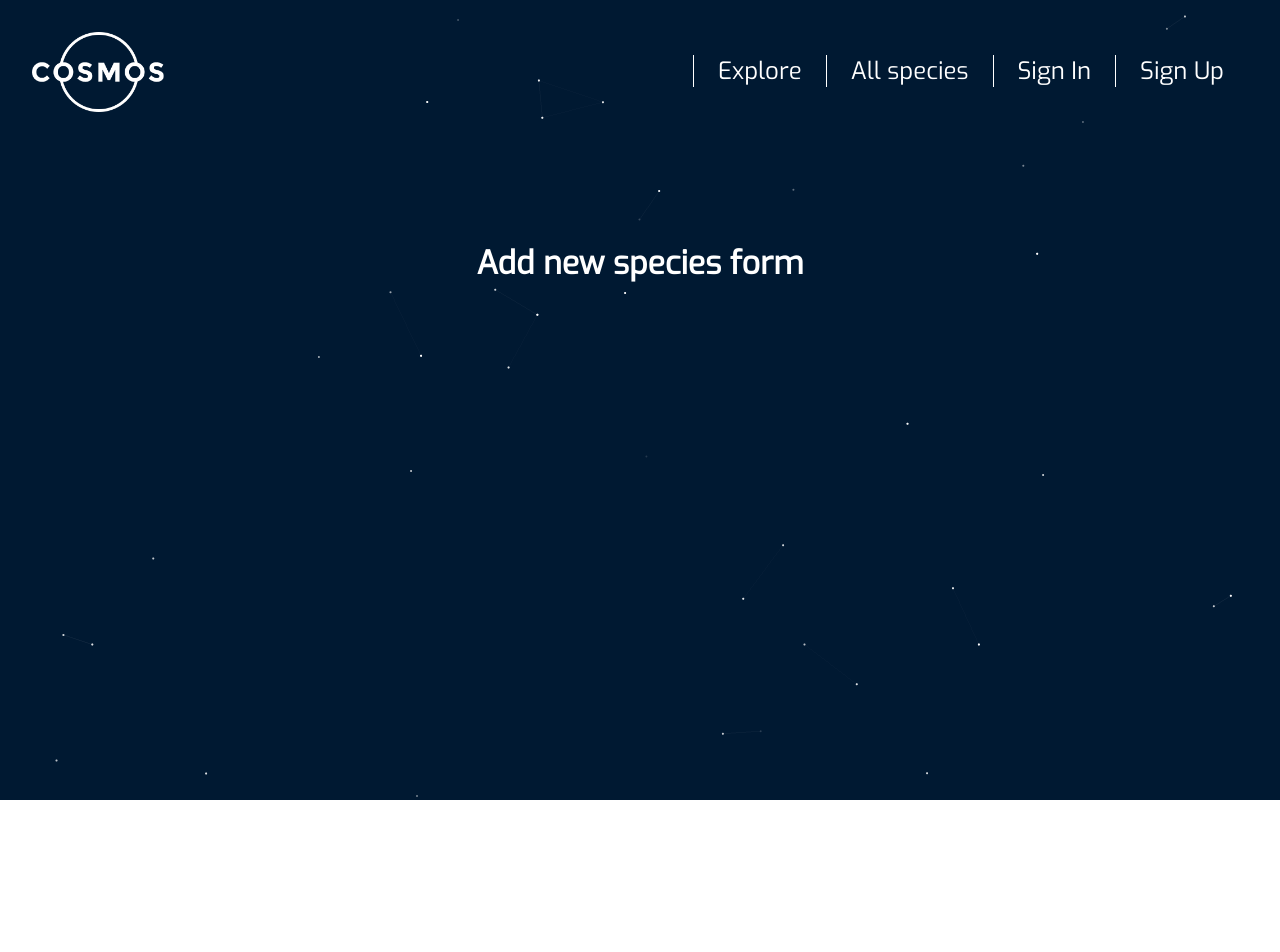
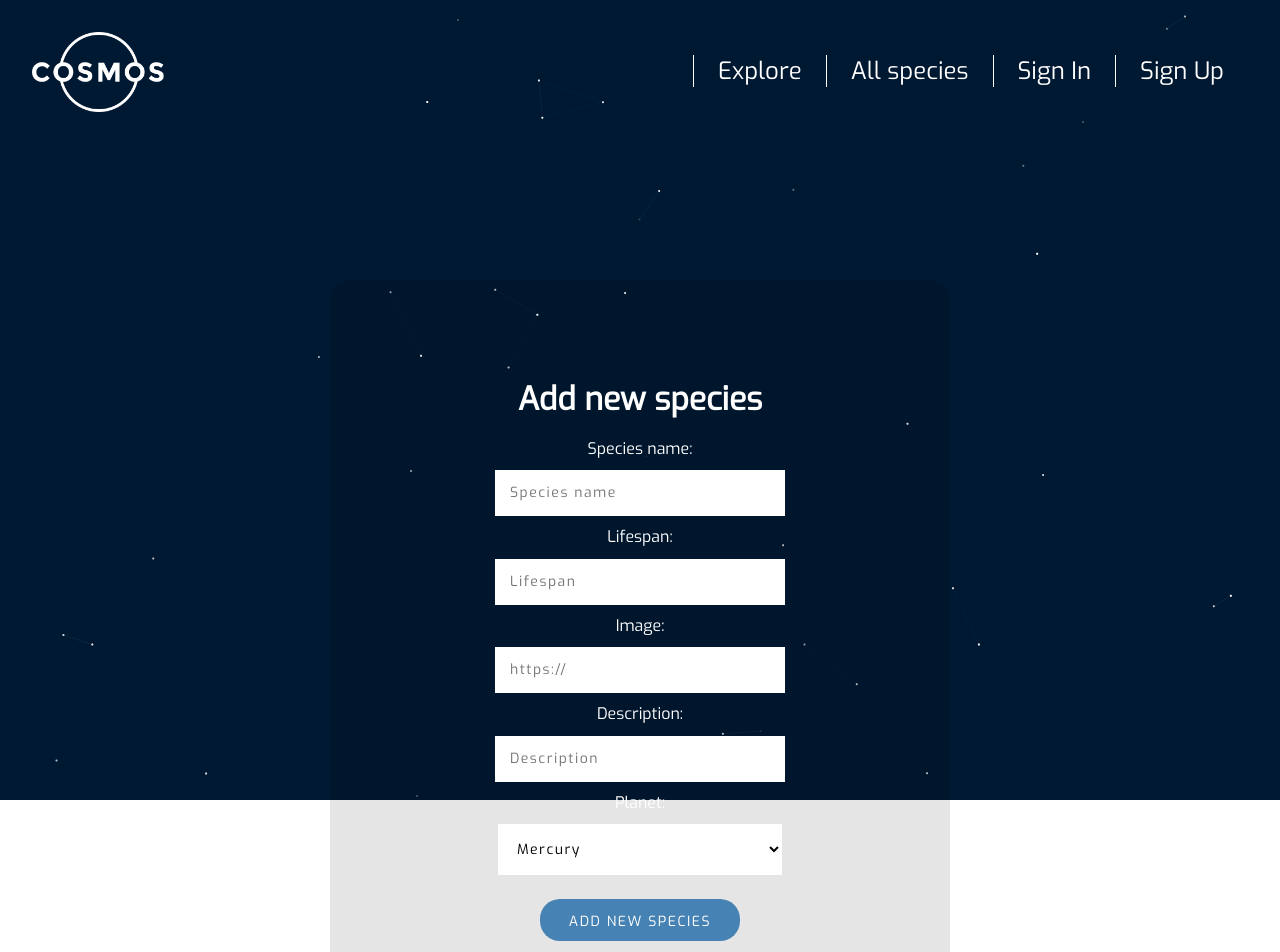
Before and after one commit to VeselaVideva/cosmos-react-app, a React (Create React App) app: page /populate in a window 1280 px wide. Shown: the top 952 px of the page. Before the commit the page ends 800 px from the top, so only its background shows below. Built offline with nearby package versions, Linux system fonts and the light colour scheme; no server answers.

Commit message:
Add page for Create new species

```diff
--- a/src/components/Populate/Populate.css
+++ b/src/components/Populate/Populate.css
@@ -4,3 +4,53 @@
     padding: 5rem;
     margin: 0 auto;
 }
+
+.populate form {
+    display: flex;
+    flex-direction: column;
+    align-items: center;
+    width: 460px;
+    background-color: rgba(0, 0, 0, .1);
+    border-radius: 20px;
+    margin: 5% auto;
+    padding: 5rem;
+}
+
+.populate form input {
+    font-size: 0.875rem;
+    margin: 12px;
+    padding: 15px;
+    width: 260px;
+    border: none;
+    background-color: #fff;
+    letter-spacing: 1.5px;
+}
+
+.populate form select {
+    font-size: 0.875rem;
+    margin: 12px;
+    padding: 15px;
+    width: 284px;
+    border: none;
+    background-color: #fff;
+    letter-spacing: 1.5px;
+}
+
+input:focus,
+select:focus {
+    outline: none;
+}
+
+.populate form .submit {
+    background-color: #4682b4;
+    cursor: pointer;
+    width: 200px;
+    height: 42px;
+    text-transform: uppercase;
+    border-radius: 20px;
+    color: #fff;
+}
+
+.populate form .submit:hover {
+    background-color: #3e79ab;
+}
--- a/src/components/Populate/Populate.js
+++ b/src/components/Populate/Populate.js
@@ -1,9 +1,69 @@
 import './Populate.css';
+import { useHistory } from 'react-router-dom';
+import { useAuth } from '../../services/authService';
+import { addNew } from '../../services/speciesService';
 
-const Populate = () => {
+const Populate = ({
+    history
+}) => {
+    let historyHook = useHistory();
+
+    const currentUser = useAuth();
+
+    const onFormSubmit = async (e) => {
+        e.preventDefault();
+
+        const formData = new FormData(e.target);
+        const species = formData.get('species').trim();
+        const lifespan = formData.get('lifespan').trim();
+        const image = formData.get('image').trim();
+        const description = formData.get('description').trim();
+        const planet = formData.get('planet').trim();
+        const owner = currentUser.email;
+
+        if (species === '' || lifespan === '' || image === '' || description === '' || planet === null) {
+            throw new Error(`All fields are required!`);
+        }
+
+        await addNew({ species, lifespan, image, description, planet, owner })
+            .then(() => {
+                console.log('Success');
+                e.target.reset();
+                return owner;
+            })
+            .catch((err) => {
+                console.log(err.message);
+            })
+
+        historyHook.push('/all-species');
+    }
+
     return (
         <div className="populate">
-            <h1>Add new species form</h1>
+            <form onSubmit={onFormSubmit}>
+                <h1>Add new species</h1>
+                <label htmlFor="species">Species name:</label>
+                <input type="text" name="species" placeholder="Species name" required />
+                <label htmlFor="lifespan">Lifespan:</label>
+                <input type="number" name="lifespan" placeholder="Lifespan" required />
+                <label htmlFor="image">Image:</label>
+                <input type="url" name="image" placeholder="https://" required />
+                <label htmlFor="description">Description:</label>
+                <input type="text" name="description" placeholder="Description" required />
+                <label htmlFor="planet">Planet:</label>
+                <select name="planet">
+                    <option value="Mercury">Mercury</option>
+                    <option value="Venus">Venus</option>
+                    <option value="Earth">Earth</option>
+                    <option value="Mars">Mars</option>
+                    <option value="Jupiter">Jupiter</option>
+                    <option value="Saturn">Saturn</option>
+                    <option value="Uranus">Uranus</option>
+                    <option value="Neptune">Neptune</option>
+                    <option value="Pluto">Pluto</option>
+                </select>
+                <input className="submit" type="submit" value="Add new species"/>
+            </form>
         </div>
     )
 }
```
